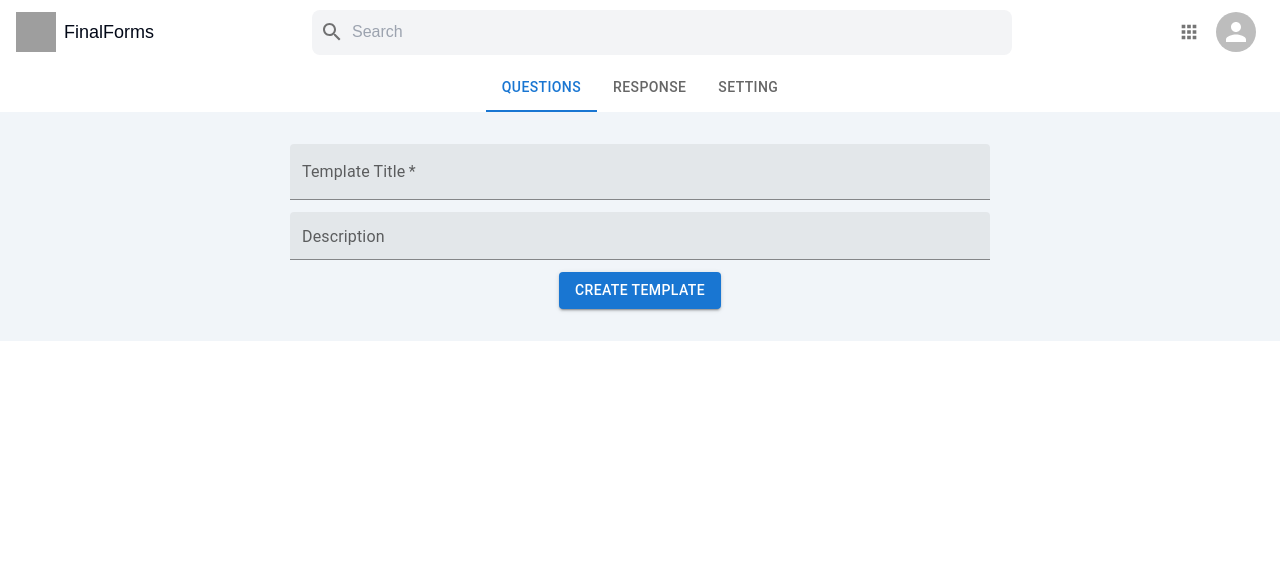
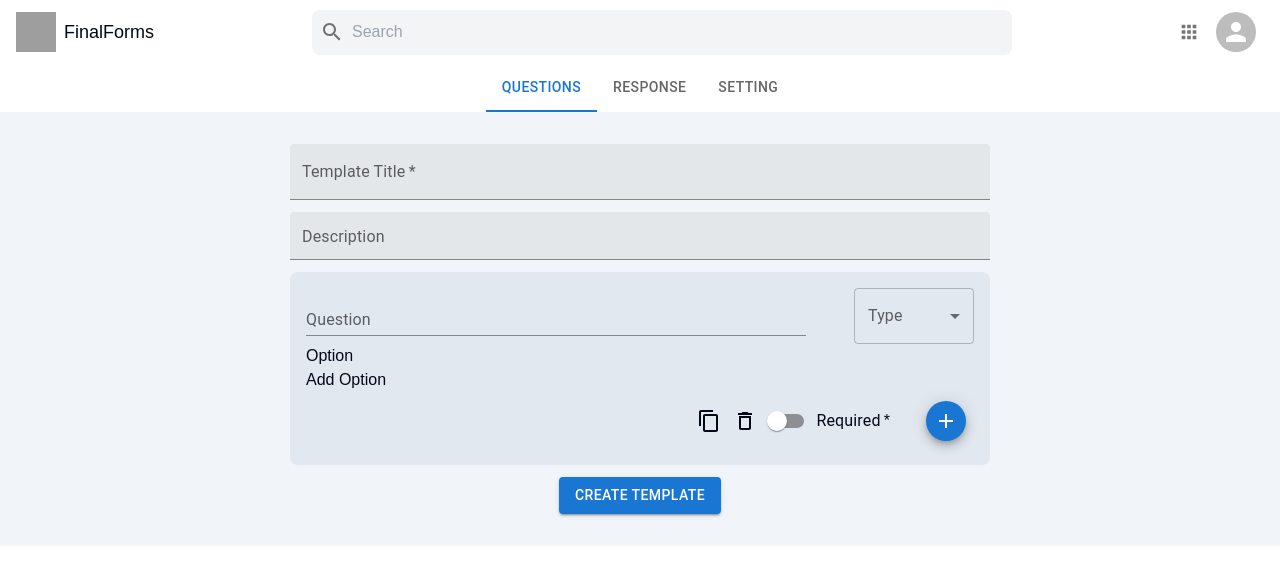
Before and after one commit to TamimOp/finalForm, a Next.js app: page /dashboard/create-template in a window 1280 px wide. Shown: the top 584 px of the page. Built offline with nearby package versions, Linux system fonts and the light colour scheme; grey boxes are pictures that could not be loaded.

Commit message:
designing the quesbox ui

```diff
--- a/src/app/dashboard/create-template/page.tsx
+++ b/src/app/dashboard/create-template/page.tsx
@@ -5,6 +5,7 @@ import { useRouter } from "next/navigation"; // Update to 'next/navigation'
 import { TextField } from "@mui/material";
 import Button from "@mui/material/Button";
 import TabForm from "@/components/Tabs";
+import QuestionBox from "@/components/ConfigureQuesPaper/QuestionBox";
 
 const CreateTemplate = () => {
   const [title, setTitle] = useState("");
@@ -45,7 +46,7 @@ const CreateTemplate = () => {
       <TabForm />
 
       <div className="bg-slate-100">
-        <form className="container mx-auto px-4 py-8 flex flex-col gap-3 justify-center items-center">
+        <form className="container mx-auto px-4 py-8 flex flex-col gap-3 justify-center items-center ">
           <div className="flex flex-col gap-3 justify-center items-center">
             <TextField
               value={title}
@@ -67,6 +68,9 @@ const CreateTemplate = () => {
               className="w-[700px]"
             />
           </div>
+          <div className="container item-center w-[700px]">
+            <QuestionBox />
+          </div>
           {error && <p className="text-red-500 mb-4 items-start">{error}</p>}
           <Button
             onClick={handleSubmit}
--- /dev/null
+++ b/src/components/ConfigureQuesPaper/QuestionBox.tsx
@@ -0,0 +1,82 @@
+import * as React from "react";
+import Box from "@mui/material/Box";
+import InputLabel from "@mui/material/InputLabel";
+import MenuItem from "@mui/material/MenuItem";
+import FormControl from "@mui/material/FormControl";
+import Select, { SelectChangeEvent } from "@mui/material/Select";
+import TextField from "@mui/material/TextField";
+import ContentCopyIcon from "@mui/icons-material/ContentCopy";
+import DeleteOutlineIcon from "@mui/icons-material/DeleteOutline";
+import Fab from "@mui/material/Fab";
+import AddIcon from "@mui/icons-material/Add";
+import FormControlLabel from "@mui/material/FormControlLabel";
+import Switch from "@mui/material/Switch";
+
+function QuestionBox() {
+  const [age, setAge] = React.useState("");
+
+  const handleChange = (event: SelectChangeEvent) => {
+    setAge(event.target.value as string);
+  };
+  return (
+    <>
+      <div className="flex flex-col bg-slate-200 p-4 rounded-lg">
+        <div className="flex flex-row justify-between">
+          <div>
+            <Box
+              component="form"
+              sx={{ "& > :not(style)": { width: 500, maxWidth: "100%" } }}
+              noValidate
+              autoComplete="off"
+            >
+              <TextField
+                id="standard-basic"
+                label="Question"
+                variant="standard"
+              />
+            </Box>
+          </div>
+          <div>
+            <Box sx={{ minWidth: 120 }}>
+              <FormControl fullWidth>
+                <InputLabel id="demo-simple-select-label">Type</InputLabel>
+                <Select
+                  labelId="demo-simple-select-label"
+                  id="demo-simple-select"
+                  value={age}
+                  label="Age"
+                  onChange={handleChange}
+                >
+                  <MenuItem value={10}>Short answer</MenuItem>
+                  <MenuItem value={20}>Paragraph</MenuItem>
+                  <MenuItem value={30}>Checkboxes</MenuItem>
+                </Select>
+              </FormControl>
+            </Box>
+          </div>
+        </div>
+        <div>
+          <div>Option</div>
+          <div>Add Option</div>
+        </div>
+        <hr />
+        <div className="flex gap-3 justify-end">
+          <button>
+            <ContentCopyIcon />
+          </button>
+          <button>
+            <DeleteOutlineIcon />
+          </button>
+          <FormControlLabel required control={<Switch />} label="Required" />
+          <Box sx={{ "& > :not(style)": { m: 1 } }}>
+            <Fab size="small" color="primary" aria-label="add">
+              <AddIcon />
+            </Fab>
+          </Box>
+        </div>
+      </div>
+    </>
+  );
+}
+
+export default QuestionBox;
```
Also changed, not shown: src/components/QuestionBox.tsx (deleted).
